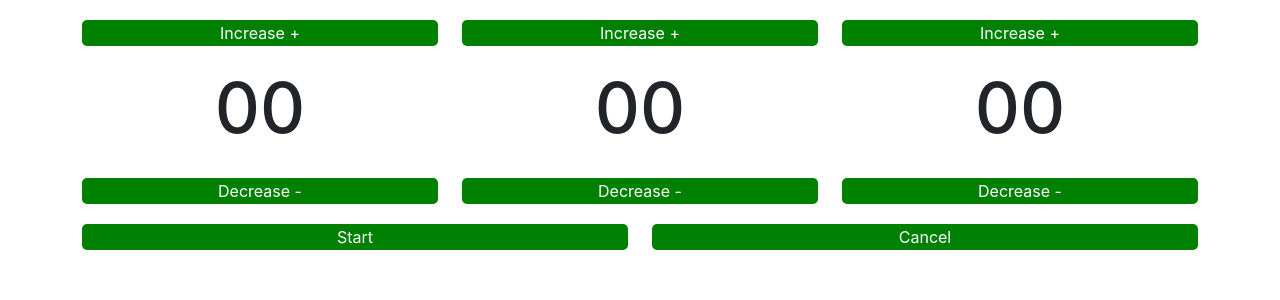
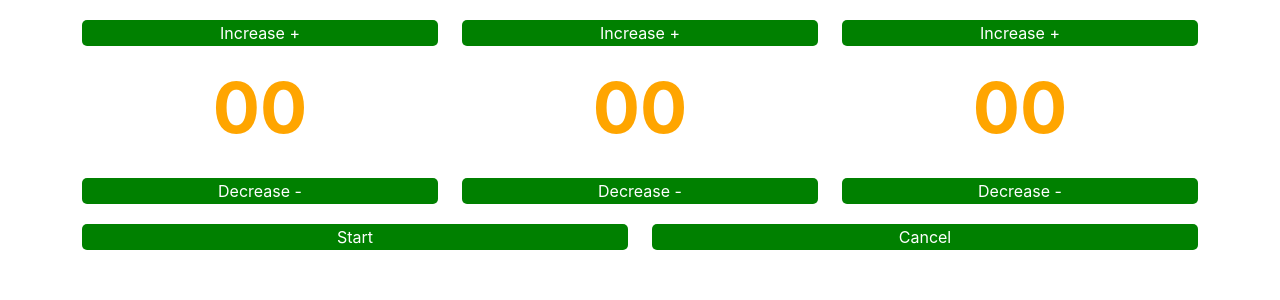
Before and after one commit to LuisValdenecio/reacted, a React (Create React App) app in the folder timer/: page / in a window 1280 px wide. Shown: the top 300 px of the page. Built offline with nearby package versions, Linux system fonts and the light colour scheme.

Commit message:
added the alert for when the timer is done

```diff
--- a/timer/src/App.css
+++ b/timer/src/App.css
@@ -8,6 +8,8 @@ button {
 
 .time-value {
   font-size : 70px;
+  font-weight : bold;
+  color : orange;
 }
 
 .row {
--- a/timer/src/App.js
+++ b/timer/src/App.js
@@ -134,6 +134,13 @@ class App extends React.Component {
       this.setState({hour : hour_value - 1});
       this.setState({minute : 59});
       this.setState({second : 59});
+    }
+
+    // when the timer finishes the countdown
+    if (second_value == 0 && minute_value == 0 && hour_value == 0) {
+      clearInterval(this.state.timer_holder);
+      this.setState({timer_holder : null});
+      alert('The timer is done!');
     }
   }
 
```
